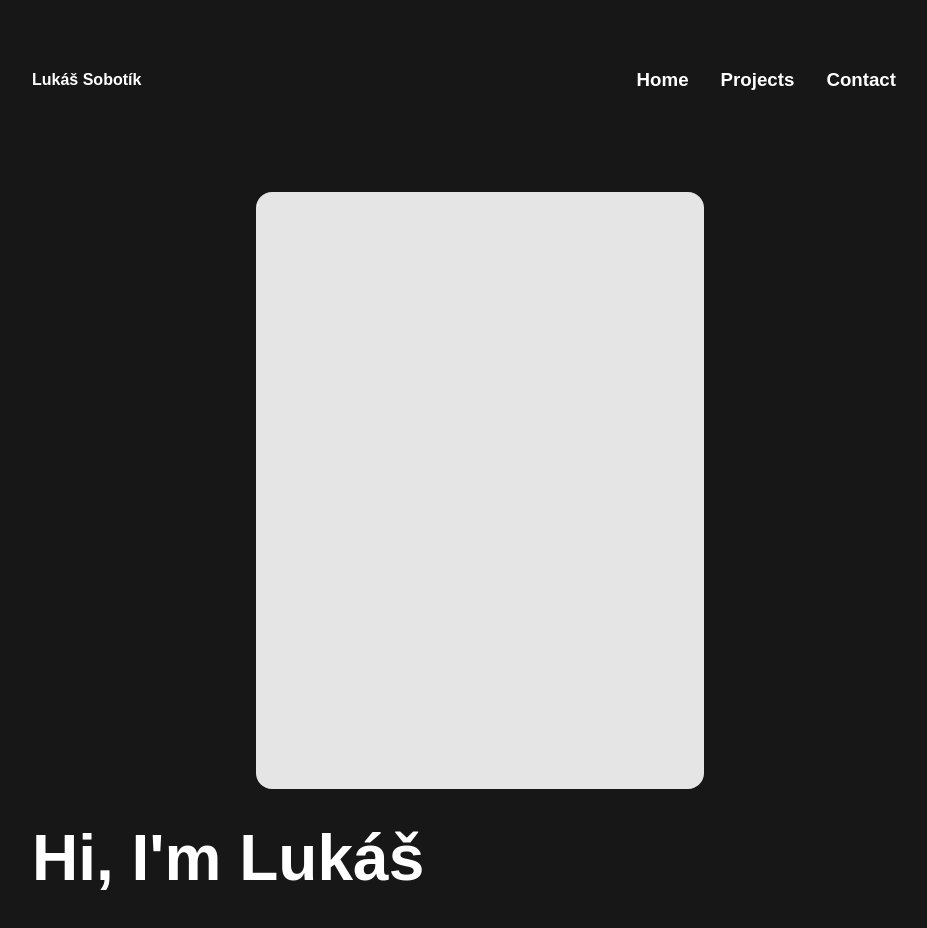
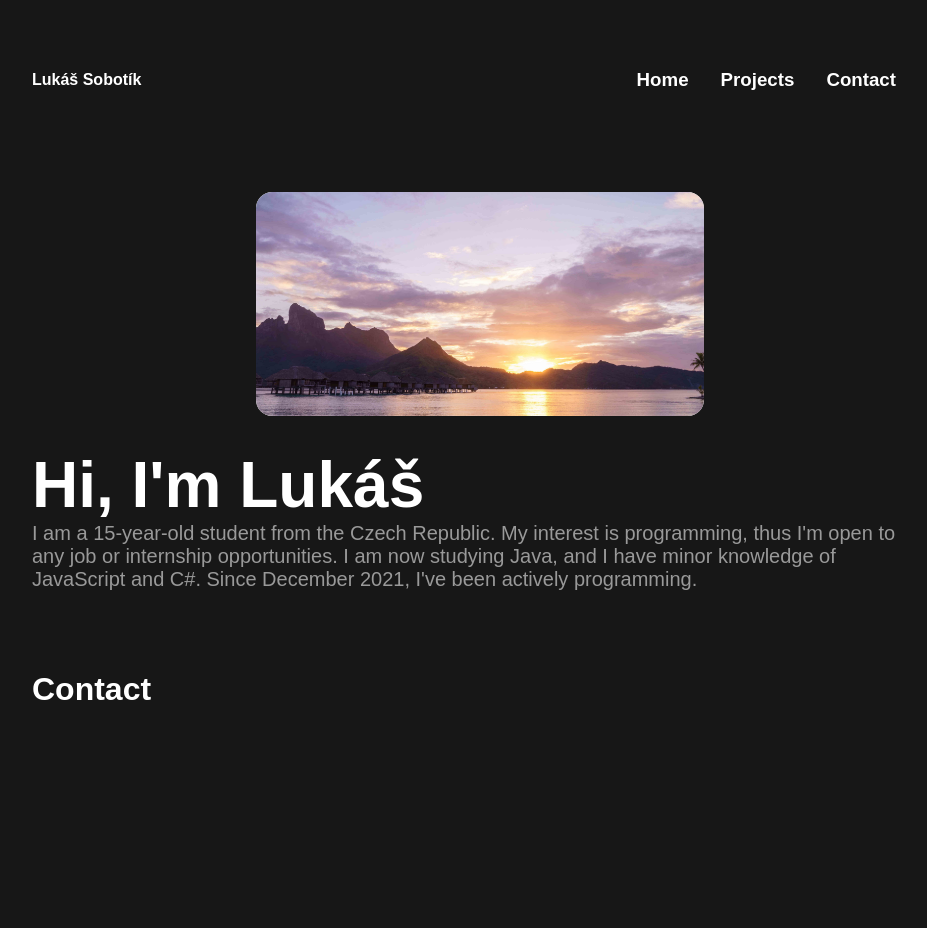
Before and after one commit to lukassobotik/personal-website, a Next.js app: page / in a window 1280 px wide. Shown: the top 928 px of the page, without its empty margins (160-1087 px from the left). Built offline with nearby package versions, Linux system fonts and the light colour scheme.

Commit message:
Main Image

```diff
--- a/pages/index.tsx
+++ b/pages/index.tsx
@@ -4,6 +4,7 @@ import Head from "next/head";
 import FetchProjects from "./FetchProjects";
 import Navbar from "../navbar";
 import {useEffect} from "react";
+import Image from "next/image";
 // @ts-ignore
 import AOS from 'aos';
 import 'aos/dist/aos.css';
@@ -67,7 +68,7 @@ export default function Home() {
         <main className={styles.main}>
           <Navbar/>
           <div className={styles.content}>
-            <div className={styles.main_image}>.</div>
+            <div className={styles.main_image} data-aos="fade-right"><Image alt="." src={"/images/banner.jpg"} width={800} height={1200}/></div>
             <div className={styles.content_main}>
               <div className={styles.content_main_line} id={"content_main_line"} onMouseEnter={decryptEffect}>Hi, I&apos;m Lukáš</div>
               <div className={styles.content_main_short_summary} data-aos="fade-up">I am a {calculateAge()}-year-old student from the Czech Republic.
--- a/styles/Home.module.css
+++ b/styles/Home.module.css
@@ -48,11 +48,19 @@
 }
 .main_image {
   height: 100%;
+  aspect-ratio: 16/8;
+  background: #E5E5E5;
+  border-radius: 1rem;
+  overflow: hidden;
+  position: relative;
+}
+.main_image img {
+  width: 100%;
+  height: 100%;
+  border-radius: 1rem;
   object-fit: cover;
   object-position: center;
-  aspect-ratio: 12/16;
-  background: #E5E5E5;
-  border-radius: 1rem;
+  overflow: hidden;
 }
 
 .content_main {
```
